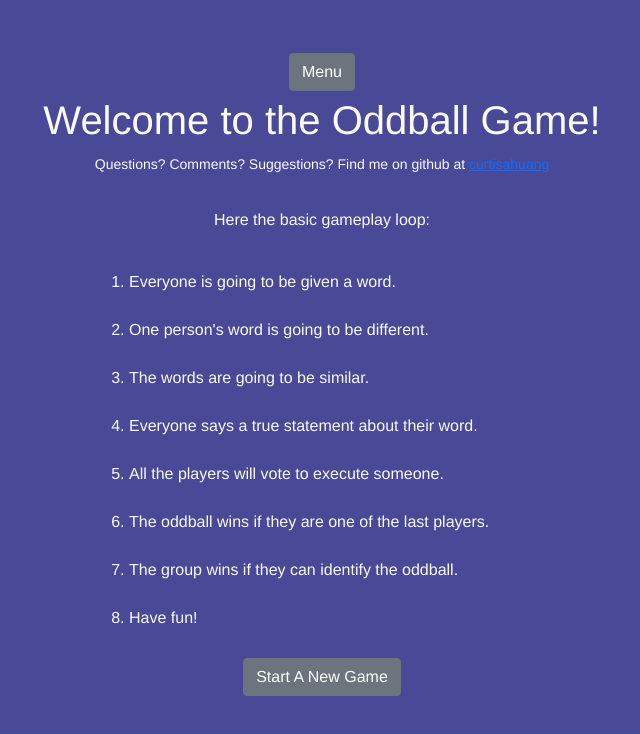
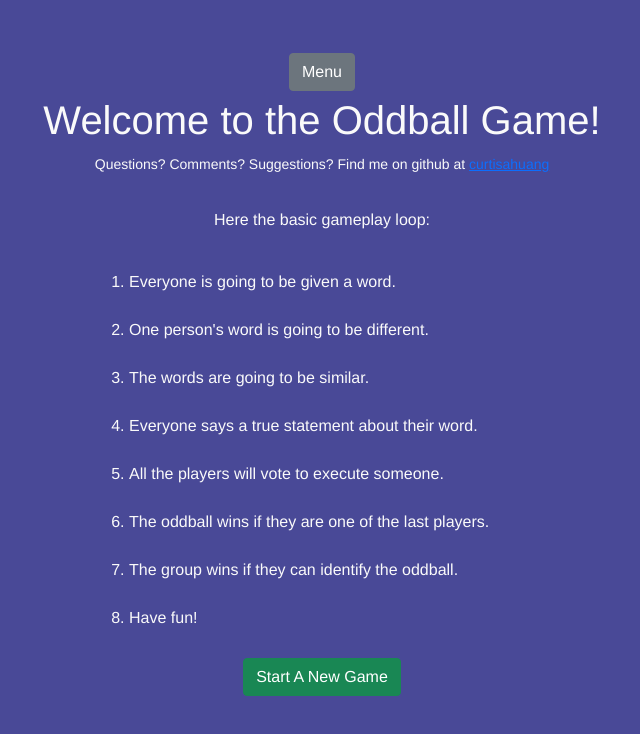
Before and after one commit to curtisahuang/impostergame, a Vue app: page / in a window 1280 px wide. Shown: the top 734 px of the page, without its empty margins (318-958 px from the left). Built offline with nearby package versions, Linux system fonts and the light colour scheme; a small style sheet from the web is missing.

Commit message:
fixed intro button

```diff
--- a/src/components/IntroPage.vue
+++ b/src/components/IntroPage.vue
@@ -11,7 +11,7 @@
       <li>The group wins if they can identify the oddball.</li>
       <li>Have fun!</li>
     </ol>
-    <router-link to="/numberofplayers"><b-button>Start A New Game</b-button></router-link>
+    <router-link to="/numberofplayers"><b-button variant="success">Start A New Game</b-button></router-link>
   </div>
 </template>
 
```
